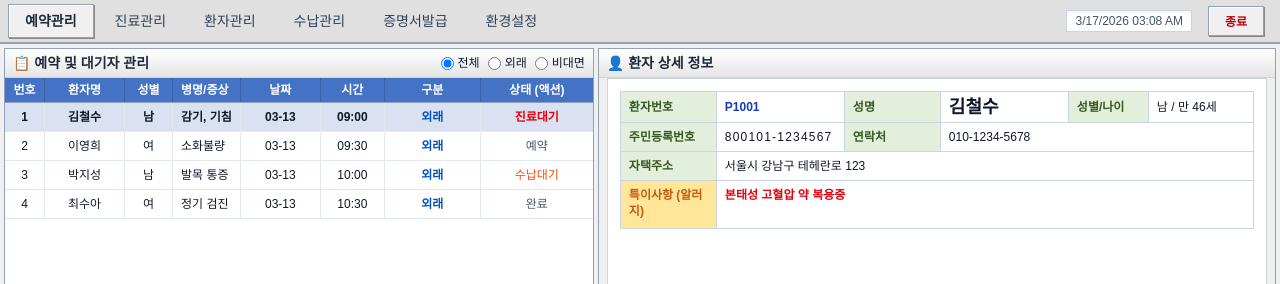
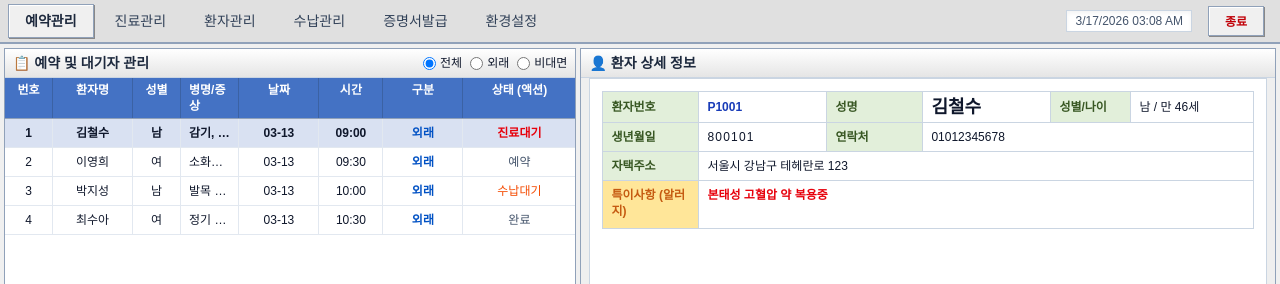
Before and after one commit to hwan515/waddoc, a React (Vite) app in the folder src/FE/: page /emr/dashboard in a window 1280 px wide. Shown: the top 284 px of the page. Built offline with nearby package versions, Linux system fonts and the light colour scheme; no server answers; a web font is replaced by a local one.

Commit message:
feat(fe): 의사 대시보드 환자 상세 API 연동 및 정렬, 필터 로직 개선

```diff
--- a/src/FE/src/pages/Doctor/EMR/Dashboard.jsx
+++ b/src/FE/src/pages/Doctor/EMR/Dashboard.jsx
@@ -3,41 +3,46 @@ import { useNavigate } from 'react-router-dom';
 import { Bell, X } from 'lucide-react';
 import useAuthStore from '../../../store/authStore';
 import { useSSE } from '../../../hooks/useSSE';
+import apiClient from '../../../utils/api';
 
-const LegacyEMRDashboard = () => {
-    const navigate = useNavigate();
-    const logout = useAuthStore((state) => state.logout);
+// 진료과에 따른 랜덤 증상 생성 함수 (컴포넌트 외부에 배치)
+const getRandomSymptom = (deptName = '') => {
+    if (deptName.includes('정형')) {
+        const syms = ['어깨 통증', '무릎 관절염', '발목 염좌', '허리 디스크 증상', '손목 시큰거림'];
+        return syms[Math.floor(Math.random() * syms.length)];
+    }
+    if (deptName.includes('내과')) {
+        const syms = ['속쓰림, 소화불량', '기침, 가래', '발열 및 오한', '두통, 어지러움', '복통, 설사'];
+        return syms[Math.floor(Math.random() * syms.length)];
+    }
+    if (deptName.includes('이비인후')) {
+        const syms = ['귀 통증', '코막힘, 콧물', '인후통', '편도선 붓기', '어지럼증'];
+        return syms[Math.floor(Math.random() * syms.length)];
+    }
+    if (deptName.includes('안과')) {
+        const syms = ['눈 충혈', '시력 침침함', '안구 건조증', '눈물 흘림', '눈 주위 통증'];
+        return syms[Math.floor(Math.random() * syms.length)];
+    }
+    const general = ['단순 문진', '가벼운 통증', '컨디션 저하', '정기 진료 대기', '약 처방 문의'];
+    return general[Math.floor(Math.random() * general.length)];
+};
 
-    // SSE 알림 연동
-    const { isConnected, notifications, removeNotification } = useSSE();
-
-    // Initial Mock Data Context
-    const [currentTime, setCurrentTime] = useState(new Date());
-
-    // 1. 예약 관리 (왼쪽 리스트) - 오프라인 대기 및 비대면 예약 통합
-    const [reservations, setReservations] = useState([
+const INITIAL_RESERVATIONS = [
     { id: 'RV001', ptNo: 'P1001', name: '김철수', gender: '남', symptom: '감기, 기침', date: '2026-03-13', time: '09:00', status: '진료대기', type: '외래' },
     { id: 'RV002', ptNo: 'P1002', name: '이영희', gender: '여', symptom: '소화불량', date: '2026-03-13', time: '09:30', status: '예약', type: '외래' },
     { id: 'RV003', ptNo: 'P1003', name: '박지성', gender: '남', symptom: '발목 통증', date: '2026-03-13', time: '10:00', status: '수납대기', type: '외래' },
     { id: 'RV004', ptNo: 'P1004', name: '최수아', gender: '여', symptom: '정기 검진', date: '2026-03-13', time: '10:30', status: '완료', type: '외래' },
-    ]);
+];
 
-
-
-    // 현재 선택된 환자 (우측 패널에 정보 표시)
-    const [selectedPatientId, setSelectedPatientId] = useState('P1001');
-
-    // 2. 환자 관리 DB (Mock) - 우측 상단용
-    const patientDB = {
-        'P1001': { ptNo: 'P1001', name: '김철수', address: '서울시 강남구 테헤란로 123', jumin: '800101-1234567', phone: '010-1234-5678', age: 46, gender: '남', note: '본태성 고혈압 약 복용중' },
-        'P1002': { ptNo: 'P1002', name: '이영희', address: '서울시 서초구 서초대로 45', jumin: '940505-2345678', phone: '010-9876-5432', age: 32, gender: '여', note: '페니실린 알러지 주의' },
-        'P1003': { ptNo: 'P1003', name: '박지성', address: '경기도 성남시 분당구 판교역로 88', jumin: '810225-1111222', phone: '010-5555-6666', age: 45, gender: '남', note: '특이사항 없음' },
-        'P1004': { ptNo: 'P1004', name: '최수아', address: '서울시 송파구 올림픽로 300', jumin: '000101-4444555', phone: '010-7777-8888', age: 26, gender: '여', note: '비염 이력' },
-        'P2001': { ptNo: 'P2001', name: '홍길동', address: '비대면 환자 (주소 미상)', jumin: '900301-1999888', phone: '010-1111-2222', age: 36, gender: '남', note: '타병원 위내시경 결과 가지고 있음' },
+const INITIAL_PATIENT_DB = {
+    'P1001': { ptNo: 'P1001', name: '김철수', address: '서울시 강남구 테헤란로 123', birthDate: '800101', phone: '01012345678', age: 46, gender: '남', note: '본태성 고혈압 약 복용중' },
+    'P1002': { ptNo: 'P1002', name: '이영희', address: '서울시 서초구 서초대로 45', birthDate: '940505', phone: '01098765432', age: 32, gender: '여', note: '페니실린 알러지 주의' },
+    'P1003': { ptNo: 'P1003', name: '박지성', address: '경기도 성남시 분당구 판교역로 88', birthDate: '810225', phone: '01055556666', age: 45, gender: '남', note: '특이사항 없음' },
+    'P1004': { ptNo: 'P1004', name: '최수아', address: '서울시 송파구 올림픽로 300', birthDate: '000101', phone: '01077778888', age: 26, gender: '여', note: '비염 이력' },
+    'P2001': { ptNo: 'P2001', name: '홍길동', address: '비대면 환자 (주소 미상)', birthDate: '900301', phone: '01011112222', age: 36, gender: '남', note: '타병원 위내시경 결과 가지고 있음' },
 };
 
-    // 3. 진료 정보 DB (Mock) - 우측 하단용
-    const historyDB = {
+const INITIAL_HISTORY_DB = {
     'P1001': [
         { id: 'H1', date: '2026-02-13', doctor: '김의사', symptom: '감기 몸살', dx: 'J00 급성 비인두염', rx: '타이레놀 3일치' },
         { id: 'H2', date: '2026-01-10', doctor: '김의사', symptom: '두통', dx: 'G44 기타 두통 증후군', rx: '이부프로펜 2일치' }
@@ -50,9 +55,64 @@ const LegacyEMRDashboard = () => {
     ]
 };
 
-    // 현재 선택된 환자 데이터
-    const selectedPatientInfo = patientDB[selectedPatientId] || null;
-    const selectedHistory = historyDB[selectedPatientId] || [];
+const LegacyEMRDashboard = () => {
+    const navigate = useNavigate();
+    const logout = useAuthStore((state) => state.logout);
+
+    // SSE 알림 연동
+    const { isConnected, notifications, removeNotification } = useSSE();
+
+    const [currentTime, setCurrentTime] = useState(new Date());
+
+    // 1. 예약 필터
+    const [filterType, setFilterType] = useState('전체');
+
+    // 2. State (API 연동 데이터)
+    const [reservations, setReservations] = useState(INITIAL_RESERVATIONS);
+    const [patientDB, setPatientDB] = useState(INITIAL_PATIENT_DB);
+    const [historyDB, setHistoryDB] = useState(INITIAL_HISTORY_DB);
+
+    // 3. 현재 선택된 환자
+    const [selectedPatientId, setSelectedPatientId] = useState('P1001');
+
+    // API를 통한 백엔드 케이스(예약) 초기 로드
+    useEffect(() => {
+        const fetchCases = async () => {
+            try {
+                const response = await apiClient.get('/cases');
+                const cases = response.data.cases || [];
+
+                const mappedReservations = cases.map(c => {
+                    const mappedGender = String(c.patientGender).toUpperCase() === 'MALE' ? '남' : String(c.patientGender).toUpperCase() === 'FEMALE' ? '여' : '미상';
+                    return {
+                        id: c.caseId,
+                        ptNo: c.patientId,
+                        name: c.patientName,
+                        gender: mappedGender,
+                        symptom: getRandomSymptom(c.departmentName),
+                        date: c.appointmentDate,
+                        time: c.startTime?.substring(0, 5) || '00:00',
+                        status: c.status === 'CREATED' ? '예약' : c.status === 'IN_PROGRESS' ? '진료대기' : '완료',
+                        type: '비대면' // 또는 c.missionPhase 기반 처리
+                    };
+                });
+
+                setReservations(prev => {
+                    const combined = [...prev];
+                    mappedReservations.forEach(r => {
+                        if (!combined.some(existing => existing.id === r.id)) {
+                            combined.push(r);
+                        }
+                    });
+                    return combined;
+                });
+            } catch (err) {
+                console.error("Failed to fetch cases from API:", err);
+            }
+        };
+
+        fetchCases();
+    }, []);
 
     // 시계 업데이트
     useEffect(() => {
@@ -60,30 +120,132 @@ const LegacyEMRDashboard = () => {
         return () => clearInterval(timer);
     }, []);
 
-    const handlePatientSelect = (ptNo) => {
+    // 환자 선택 (디테일 조회)
+    const handlePatientSelect = async (ptNo, caseId) => {
         setSelectedPatientId(ptNo);
+
+        // 만약 환자 상세 정보가 아직 API에서 불러와지지 않았거나(미상), SSE로 등록된 임시 상태라면
+        if (!patientDB[ptNo] || patientDB[ptNo].age === '미상') {
+            try {
+                const response = await apiClient.get(`/cases/${caseId}`);
+                const detail = response.data;
+                const pInfo = detail.patient || {};
+
+                let age = '미상';
+                if (pInfo.birthDate) {
+                    const birthYear = new Date(pInfo.birthDate).getFullYear();
+                    const currentYear = new Date().getFullYear();
+                    age = currentYear - birthYear;
+                }
+                const mappedGender = String(pInfo.gender).toUpperCase() === 'MALE' ? '남' : String(pInfo.gender).toUpperCase() === 'FEMALE' ? '여' : '미상';
+
+                setPatientDB(prev => ({
+                    ...prev,
+                    [ptNo]: {
+                        ptNo: pInfo.patientId,
+                        name: pInfo.name,
+                        address: pInfo.address || '주소 미상',
+                        birthDate: pInfo.birthDate || '상세정보 미상',
+                        phone: pInfo.phone || '연락처 없음',
+                        age: age,
+                        gender: mappedGender,
+                        note: detail.intakeSummary?.selectionReason || '자세한 특이사항 없음'
+                    }
+                }));
+
+                setHistoryDB(prev => ({
+                    ...prev,
+                    [ptNo]: [] // 현재 과거 진료내역 API가 별도로 없으므로 빈 배열로 초기화
+                }));
+
+            } catch (err) {
+                console.error(`Failed to fetch details for case ${caseId}:`, err);
+            }
+        }
     };
 
+    const handleAcceptNotification = (notif) => {
+        // SSE 신규 예약 알림이 왔을 때 UI상에 즉시 추가
+        const mappedGender = String(notif.patientGender).toUpperCase() === 'MALE' ? '남' : String(notif.patientGender).toUpperCase() === 'FEMALE' ? '여' : '미상';
+        const randomSymptom = getRandomSymptom(notif.departmentName);
 
-
-    const handleAcceptNotification = (notif) => {
-        setReservations(prev => [...prev, {
-            id: notif.caseId,
+        setReservations(prev => {
+            // 중복 방지 (이미 API로 불러왔을 수도 있으므로)
+            if (prev.some(r => r.id === notif.caseId)) return prev;
+            return [...prev, {
+                id: notif.caseId || notif.bookingId, // caseId가 제공되므로 저장
                 bookingId: notif.bookingId,
                 ptNo: notif.patientId,
                 name: notif.patientName,
-            gender: notif.patientGender,
-            symptom: "진료시 확인 요청",
+                gender: mappedGender,
+                symptom: randomSymptom,
                 date: notif.appointmentDate,
-            time: notif.startTime?.substring(0, 5) || '00:00', // 14:30:00 -> 14:30
+                time: notif.startTime?.substring(0, 5) || '00:00',
                 status: '예약',
                 type: '비대면'
-        }].sort((a, b) => a.time.localeCompare(b.time)));
+            }];
+        });
+
+        // 환자 DB(State)에 임시로 추가하여 상세 패널에서 임시로 보이게 함
+        // 이후 클릭하면 API를 새로 호출해서 덮어씌기됨
+        setPatientDB(prev => {
+            if (prev[notif.patientId] && prev[notif.patientId].age !== '미상') return prev;
+
+            let age = '미상';
+            if (notif.patientBirthDate) {
+                const birthYear = new Date(notif.patientBirthDate).getFullYear();
+                const currentYear = new Date().getFullYear();
+                age = currentYear - birthYear;
+            }
+
+            return {
+                ...prev,
+                [notif.patientId]: {
+                    ptNo: notif.patientId,
+                    name: notif.patientName,
+                    address: notif.location || '주소 없음',
+                    birthDate: notif.patientBirthDate || '확인필요',
+                    phone: notif.patientPhone || '조회필요',
+                    age: age,
+                    gender: mappedGender,
+                    note: '신규 SSE 접수 (세부내용 조회시 업데이트 됨)'
+                }
+            };
+        });
+
+        // 기본 히스토리 빈 배열 명시
+        setHistoryDB(prev => {
+            if (prev[notif.patientId]) return prev;
+            return { ...prev, [notif.patientId]: [] };
+        });
 
         removeNotification(notif.createdAt);
     };
 
+    // 현재 선택된 환자 데이터 & 필터링 뷰
+    const sortReservations = (a, b) => {
+        // 1. 완료 상태를 맨 아래로
+        const isACompleted = a.status === '완료' ? 1 : 0;
+        const isBCompleted = b.status === '완료' ? 1 : 0;
+        if (isACompleted !== isBCompleted) {
+            return isACompleted - isBCompleted;
+        }
 
+        // 2. 날짜 오름차순 (빠른 날짜 우선)
+        if (a.date !== b.date) {
+            return (a.date || '').localeCompare(b.date || '');
+        }
+
+        // 3. 시간 오름차순 (빠른 시간 우선)
+        return (a.time || '').localeCompare(b.time || '');
+    };
+
+    const filteredReservations = [...reservations]
+        .filter(res => filterType === '전체' || res.type === filterType)
+        .sort(sortReservations);
+
+    const selectedPatientInfo = patientDB[selectedPatientId] || null;
+    const selectedHistory = historyDB[selectedPatientId] || [];
 
     const handleLogout = () => {
         logout();
@@ -91,7 +253,7 @@ const LegacyEMRDashboard = () => {
     };
 
     const handleStartConsultation = (resId) => {
-        // 비대면 화상진료 화면으로 이동
+        // 비대면 화상진료 화면으로 이동 (resId = caseId)
         navigate(`/doctor/consultation/${resId}`);
     };
 
@@ -133,48 +295,59 @@ const LegacyEMRDashboard = () => {
             <div className="flex-1 flex overflow-hidden p-1 gap-1">
 
                 {/* 좌측: 예약 관리 (대기자 리스트) */}
-                <div className="flex-[4] flex flex-col border border-slate-400 bg-white">
+                <div className="w-[45%] shrink-0 flex flex-col border border-slate-400 bg-white">
                     {/* 패널 타이틀바 */}
                     <div className="bg-gradient-to-b from-[#FFF] to-[#E5E5E5] px-2 py-1 border-b border-slate-300 flex justify-between items-center">
                         <span className="font-bold text-slate-800 text-sm">📋 예약 및 대기자 관리</span>
                         <div className="flex space-x-2 text-xs">
-                            <label className="flex items-center space-x-1"><input type="radio" name="filter" defaultChecked /><span>전체</span></label>
-                            <label className="flex items-center space-x-1"><input type="radio" name="filter" /><span>외래</span></label>
-                            <label className="flex items-center space-x-1"><input type="radio" name="filter" /><span>비대면</span></label>
+                            <label className="flex items-center space-x-1 cursor-pointer">
+                                <input type="radio" name="filter" checked={filterType === '전체'} onChange={() => setFilterType('전체')} /><span>전체</span>
+                            </label>
+                            <label className="flex items-center space-x-1 cursor-pointer">
+                                <input type="radio" name="filter" checked={filterType === '외래'} onChange={() => setFilterType('외래')} /><span>외래</span>
+                            </label>
+                            <label className="flex items-center space-x-1 cursor-pointer">
+                                <input type="radio" name="filter" checked={filterType === '비대면'} onChange={() => setFilterType('비대면')} /><span>비대면</span>
+                            </label>
                         </div>
                     </div>
 
                     {/* 데이터 테이블 Header 영역 */}
                     <div className="bg-[#4472C4] text-white flex border-b border-slate-400 text-xs text-center font-bold">
-                        <div className="w-10 border-r border-[#3B62A4] py-1">번호</div>
-                        <div className="w-20 border-r border-[#3B62A4] py-1">환자명</div>
-                        <div className="w-12 border-r border-[#3B62A4] py-1">성별</div>
-                        <div className="flex-1 border-r border-[#3B62A4] py-1 text-left px-2">병명/증상</div>
-                        <div className="w-20 border-r border-[#3B62A4] py-1">날짜</div>
-                        <div className="w-16 border-r border-[#3B62A4] py-1">시간</div>
-                        <div className="w-24 border-r border-[#3B62A4] py-1">구분</div>
-                        <div className="w-28 py-1">상태 (액션)</div>
+                        <div className="w-12 shrink-0 border-r border-[#3B62A4] py-1">번호</div>
+                        <div className="w-20 shrink-0 border-r border-[#3B62A4] py-1">환자명</div>
+                        <div className="w-12 shrink-0 border-r border-[#3B62A4] py-1">성별</div>
+                        <div className="flex-1 min-w-0 border-r border-[#3B62A4] py-1 text-left px-2">병명/증상</div>
+                        <div className="w-20 shrink-0 border-r border-[#3B62A4] py-1">날짜</div>
+                        <div className="w-16 shrink-0 border-r border-[#3B62A4] py-1">시간</div>
+                        <div className="w-20 shrink-0 border-r border-[#3B62A4] py-1">구분</div>
+                        <div className="w-28 shrink-0 py-1">상태 (액션)</div>
                     </div>
 
                     {/* 데이터 테이블 Body 영역 */}
                     <div className="flex-1 overflow-y-auto bg-white">
-                        {reservations.map((res, idx) => (
+                        {filteredReservations.length === 0 ? (
+                            <div className="h-full flex items-center justify-center text-slate-400 text-sm">
+                                데이터가 없습니다.
+                            </div>
+                        ) : (
+                            filteredReservations.map((res, idx) => (
                                 <div
                                     key={res.id}
-                                onClick={() => handlePatientSelect(res.ptNo)}
+                                    onClick={() => handlePatientSelect(res.ptNo, res.id)}
                                     className={`flex text-xs border-b border-slate-200 cursor-pointer ${selectedPatientId === res.ptNo ? 'bg-[#D9E1F2] font-semibold' : 'hover:bg-slate-50'
                                         }`}
                                 >
-                                <div className="w-10 py-1.5 text-center border-r border-slate-200">{idx + 1}</div>
-                                <div className="w-20 py-1.5 text-center border-r border-slate-200">{res.name}</div>
-                                <div className="w-12 py-1.5 text-center border-r border-slate-200">{res.gender}</div>
-                                <div className="flex-1 py-1.5 px-2 text-left border-r border-slate-200 truncate">{res.symptom}</div>
-                                <div className="w-20 py-1.5 text-center border-r border-slate-200">{res.date.substring(5)}</div>
-                                <div className="w-16 py-1.5 text-center border-r border-slate-200">{res.time}</div>
-                                <div className="w-24 py-1.5 text-center border-r border-slate-200 text-[#0051C4] font-bold">
+                                    <div className="w-12 shrink-0 py-1.5 text-center border-r border-slate-200">{idx + 1}</div>
+                                    <div className="w-20 shrink-0 py-1.5 text-center border-r border-slate-200 truncate">{res.name}</div>
+                                    <div className="w-12 shrink-0 py-1.5 text-center border-r border-slate-200 truncate">{res.gender}</div>
+                                    <div className="flex-1 min-w-0 py-1.5 px-2 text-left border-r border-slate-200 truncate">{res.symptom}</div>
+                                    <div className="w-20 shrink-0 py-1.5 text-center border-r border-slate-200 truncate">{res.date?.substring(5)}</div>
+                                    <div className="w-16 shrink-0 py-1.5 text-center border-r border-slate-200 truncate">{res.time}</div>
+                                    <div className="w-20 shrink-0 py-1.5 text-center border-r border-slate-200 text-[#0051C4] font-bold truncate">
                                         {res.type}
                                     </div>
-                                <div className="w-28 py-1 text-center flex justify-center items-center">
+                                    <div className="w-28 shrink-0 py-1 text-center flex justify-center items-center">
                                         {res.type === '비대면' && res.status === '예약' ? (
                                             <button
                                                 onClick={(e) => { e.stopPropagation(); handleStartConsultation(res.id); }}
@@ -189,14 +362,14 @@ const LegacyEMRDashboard = () => {
                                         )}
                                     </div>
                                 </div>
-                        ))}
+                            ))
+                        )}
                     </div>
-
 
                 </div>
 
                 {/* 우측 패널들 (상/하 분할) */}
-                <div className="flex-[6] flex flex-col gap-1">
+                <div className="flex-1 min-w-0 flex flex-col gap-1">
 
                     {/* 우측 상단: 환자 정보 창 */}
                     <div className="flex-1 flex flex-col border border-slate-400 bg-[#EFEFEF]">
@@ -214,11 +387,11 @@ const LegacyEMRDashboard = () => {
                                                 <th className="w-24 bg-[#E2EFDA] border border-slate-300 px-2 py-1.5 font-bold text-[#385723]">성명</th>
                                                 <td className="w-32 border border-slate-300 px-2 py-1.5 font-bold text-lg leading-none">{selectedPatientInfo.name}</td>
                                                 <th className="w-20 bg-[#E2EFDA] border border-slate-300 px-2 py-1.5 font-bold text-[#385723]">성별/나이</th>
-                                                <td className="border border-slate-300 px-2 py-1.5">{selectedPatientInfo.gender} / 만 {selectedPatientInfo.age}세</td>
+                                                <td className="border border-slate-300 px-2 py-1.5">{selectedPatientInfo.gender} / {selectedPatientInfo.age === '미상' ? '미상' : `만 ${selectedPatientInfo.age}세`}</td>
                                             </tr>
                                             <tr>
-                                                <th className="bg-[#E2EFDA] border border-slate-300 px-2 py-1.5 font-bold text-[#385723]">주민등록번호</th>
-                                                <td className="border border-slate-300 px-2 py-1.5 tracking-widest">{selectedPatientInfo.jumin}</td>
+                                                <th className="bg-[#E2EFDA] border border-slate-300 px-2 py-1.5 font-bold text-[#385723]">생년월일</th>
+                                                <td className="border border-slate-300 px-2 py-1.5 tracking-widest">{selectedPatientInfo.birthDate}</td>
                                                 <th className="bg-[#E2EFDA] border border-slate-300 px-2 py-1.5 font-bold text-[#385723]">연락처</th>
                                                 <td colSpan="3" className="border border-slate-300 px-2 py-1.5">{selectedPatientInfo.phone}</td>
                                             </tr>
```
Lines whose indentation alone changed are shown as unchanged.
